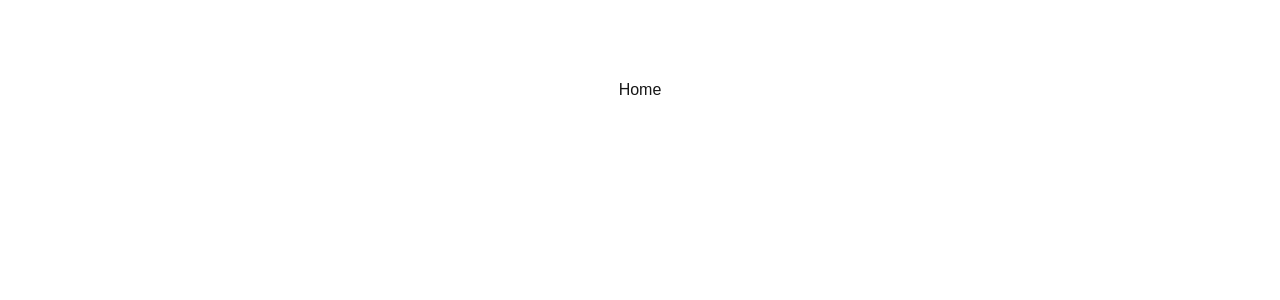
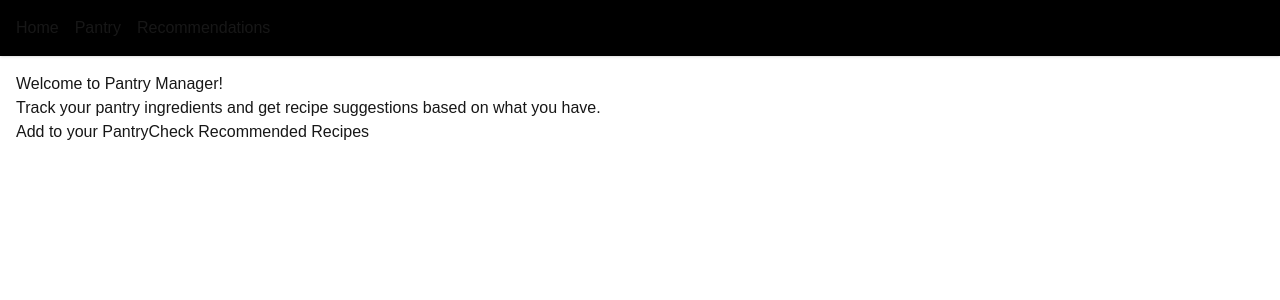
Before and after one commit to brantsai/pantry-manager, a Next.js app in the folder frontend/: page / in a window 1280 px wide. Shown: the top 300 px of the page. Built offline with nearby package versions, Linux system fonts and the light colour scheme.

Commit message:
setup home page

```diff
--- a/frontend/src/app/layout.js
+++ b/frontend/src/app/layout.js
@@ -1,10 +1,16 @@
 import "./globals.css";
+import Link from 'next/link';
 
 export default function RootLayout({ children }) {
   return (
     <html lang="en">
-      <body>
-        {children}
+      <body className="font-sans bg-gray-100 text-gray-900">
+        <nav className="bg-black shadow p-4 flex gap-4">
+          <Link href="/">Home</Link>
+          <Link href="/pantry">Pantry</Link>
+          <Link href="/recommend">Recommendations</Link>
+        </nav>
+        <main>{children}</main>
       </body>
     </html>
   );
--- a/frontend/src/app/page.js
+++ b/frontend/src/app/page.js
@@ -1,7 +1,16 @@
+import Link from "next/link";
+
 export default function Home() {
   return (
-    <div className="grid grid-rows-[20px_1fr_20px] items-center justify-items-center min-h-screen p-8 pb-20 gap-16 sm:p-20 font-[family-name:var(--font-geist-sans)]">
-      Home
-    </div>
+    <main className="p-4">
+      <h1>Welcome to Pantry Manager!</h1>
+      <p>Track your pantry ingredients and get recipe suggestions based on what you have.</p>
+      <Link href="/pantry">
+        Add to your Pantry
+      </Link>
+      <Link href="/recommend">
+        Check Recommended Recipes
+      </Link>
+    </main>
   );
 }
```
